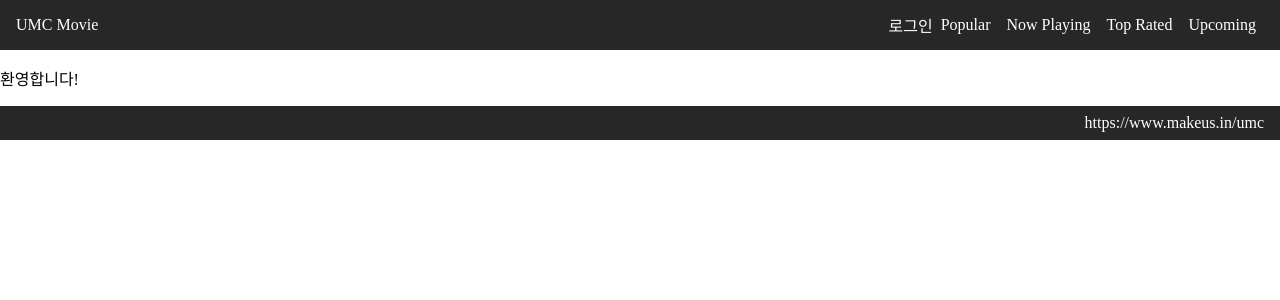
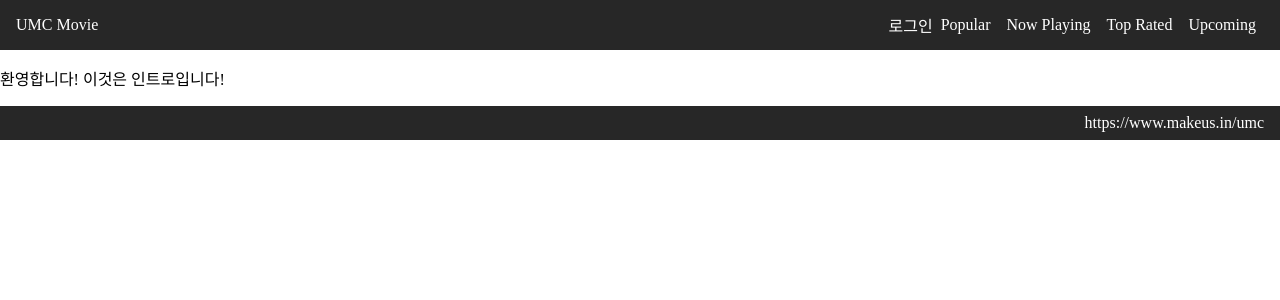
Before and after one commit to hyeonjun0630/UMC_React, a React (Vite) app in the folder week3/: page / in a window 1280 px wide. Shown: the top 300 px of the page. Built offline with nearby package versions, Linux system fonts and the light colour scheme.

Commit message:
CSS 추가하기입니다

```diff
--- a/week3/src/pages/Intro.jsx
+++ b/week3/src/pages/Intro.jsx
@@ -2,7 +2,7 @@
 export const Intro = () => {
   return (
     <>
-      <p>환영합니다!</p>
+      <p>환영합니다! 이것은 인트로입니다!</p>
     </>
   )
 }
```
